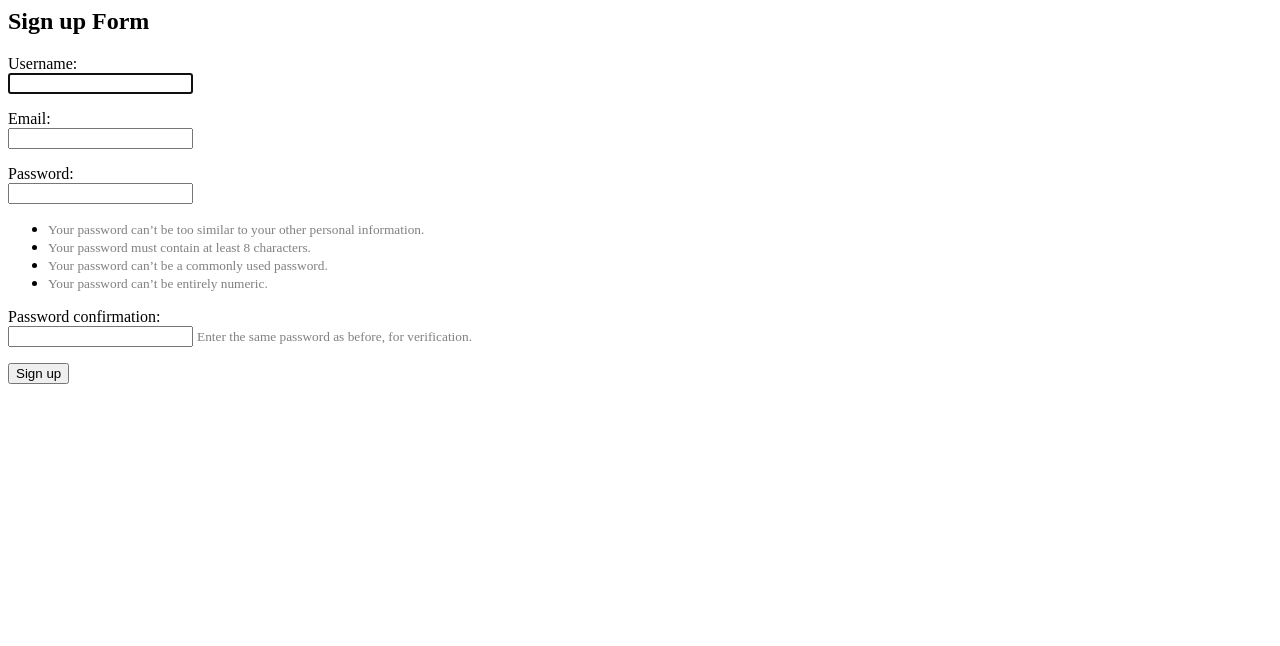
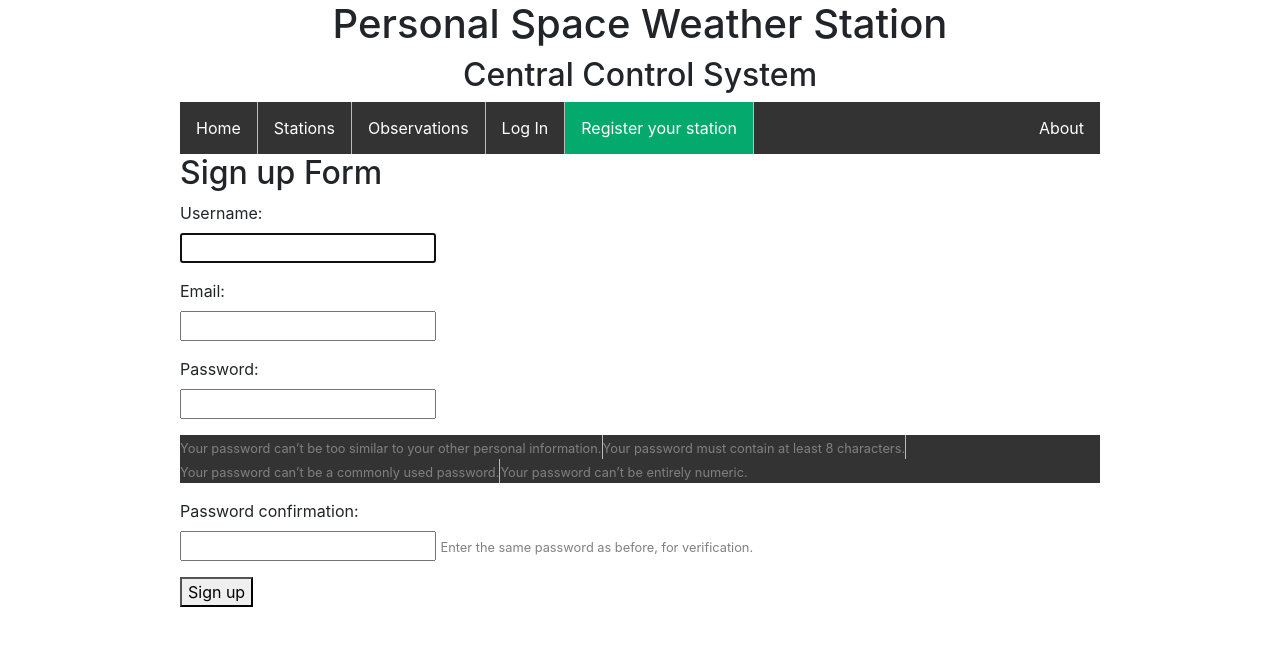
Before and after one commit to Ac3ofHardts/Alabama-PSWS, a Django app: page /signup/ in a window 1280 px wide. Shown: the top 646 px of the page. Run offline with Django 3.2, Linux system fonts and the light colour scheme; parts of the project's set-up code (start-up, migrations or seed data) failed here and were passed over; some libraries are stand-ins or nearby versions.

Commit message:
Pre-merge

```diff
--- a/PSWS/accounts/templates/base.html
+++ b/PSWS/accounts/templates/base.html
@@ -4,15 +4,53 @@
 <head>
 <link  rel="stylesheet"  href="https://maxcdn.bootstrapcdn.com/bootstrap/4.0.0/css/bootstrap.min.css"  integrity="sha384-Gn5384xqQ1aoWXA+058RXPxPg6fy4IWvTNh0E263XmFcJlSAwiGgFAW/dAiS6JXm"  crossorigin="anonymous">
 <title>Personal Space Weather Station Server</title>
+
+<script src='https://api.mapbox.com/mapbox-gl-js/v2.1.1/mapbox-gl.js'></script>
+<link href='https://api.mapbox.com/mapbox-gl-js/v2.1.1/mapbox-gl.css' rel='stylesheet' />
+<style>
+ul {
+  list-style-type: none;
+  margin: 0;
+  padding: 0;
+  overflow: hidden;
+  background-color: #333;
+}
+
+li {
+  float: left;
+  border-right:1px solid #bbb;
+}
+
+li:last-child {
+  border-right: none;
+}
+
+li a {
+  display: block;
+  color: white;
+  text-align: center;
+  padding: 14px 16px;
+  text-decoration: none;
+}
+
+li a:hover:not(.active) {
+  background-color: #111;
+}
+
+.active {
+  background-color: #04AA6D;
+}
+</style>
 </head>
 <body>
   <div  class="container">
     <div  class="row justify-content-center">
-      <div  class="col-20">
+     <div class="col-10">
       <h1  class="text-center">Personal Space Weather Station</h1>
+       <h2 class="text-center">Central Control System</h2>
       {% block main %}
       {% endblock %}
-      </div>
+     </div>
     </div>
   </div>
 </body>
--- a/PSWS/accounts/templates/signup.html
+++ b/PSWS/accounts/templates/signup.html
@@ -1,3 +1,16 @@
+{% extends 'base.html' %}
+{% block main %}
+
+<ul>
+  <li><a href="/">Home</a></li>
+  <li><a href="#stationss">Stations</a></li>
+  <li><a href="#observations">Observations</a></li>
+  <li><a href="/login/">Log In</a></li>
+  <li><a class= "active" href="/signup/">Register your station</a></li>
+  <li style="float:right"><a href="#about">About</a></li>
+</ul>
+
+
 <h2>Sign up Form</h2>
 <form method="post">
   {% csrf_token %}
@@ -15,3 +28,5 @@
   {% endfor %}
   <button type="submit">Sign up</button>
 </form>
+
+{% endblock %}
--- a/PSWS/accounts/urls.py
+++ b/PSWS/accounts/urls.py
@@ -1,3 +1,4 @@
+from django.conf.urls import include
 from django.contrib.auth import views as auth_views
 from django.urls import path
 from . import views
--- a/PSWS/accounts/views.py
+++ b/PSWS/accounts/views.py
@@ -18,6 +18,7 @@ from django.views.generic.edit import UpdateView
 from .forms import SignUpForm, EditProfileForm
 from .tokens import account_activation_token
 from .models import Profile
+from stations.models import Station
 
 import logging
 logger = logging.getLogger(__name__)
@@ -25,7 +26,15 @@ logger = logging.getLogger(__name__)
 # Create your views here.
 
 def home(request):
-    return render(request, 'home.html')
+    mapbox_access_token = 'pk.eyJ1IjoiYWI0ZWotMSIsImEiOiJjazB1MTRmMTAwamVlM2Jwb2pheWx2cWpmIn0.cGZbctIFT5jSgBi0jBPk3w'
+    online_stations = Station.objects.filter(station_status="Online")
+    possiblyonline_stations = Station.objects.filter(station_status="Possiblyonline")
+    offline_stations = Station.objects.filter(station_status="Offline")
+    return render(request, 'home.html',
+      { 'mapbox_access_token' : mapbox_access_token,
+          'online_stations' : online_stations,
+          'possbilyonline_stations' : possiblyonline_stations,
+          'offline_stations' : offline_stations, } )
 
 @login_required
 def profile(request):
--- a/PSWS/api/views.py
+++ b/PSWS/api/views.py
@@ -80,7 +80,7 @@ class StationHeartbeat(generics.UpdateAPIView):
             if(dataReqInst.requestID > instance.last_rID):
                 instance.last_rID = dataReqInst.requestID
                 instance.save()
-                return Response({'timestart': dataReqInst.timestart, 'timestop': dataReqInst.timestop})
+                return Response({'requestID': dataReqInst.requestID, 'timestart': dataReqInst.timestart, 'timestop': dataReqInst.timestop})
             else:
                 return Response(status=200)
         #Password did not match, return unauthorized
```
Also changed, not shown: PSWS/accounts/templates/home.html (+110 -6 lines), PSWS/accounts/templates/home_old.html (added, +37 -0 lines), PSWS/accounts/templates/registration/login.html (+11 -0 lines), PSWS/stations/models.py (+6 -1 lines), 1 other file.
